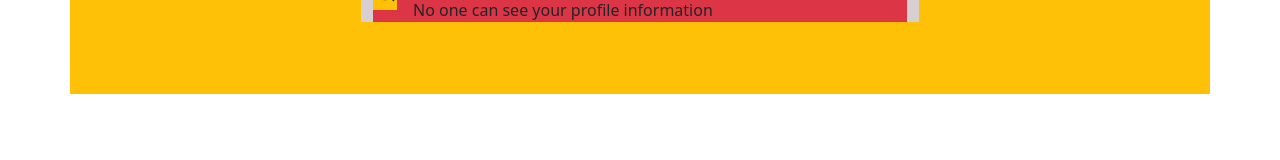
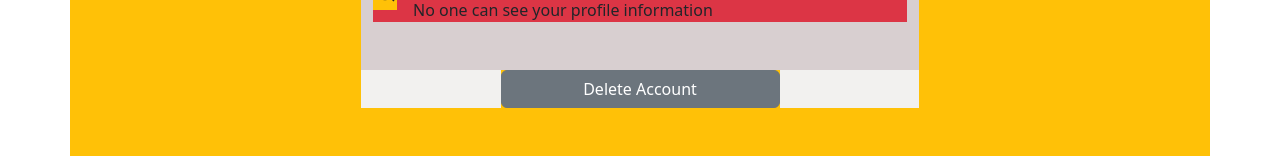
Before and after one commit to SDSC-Cali-Coders/Legato, a React (Create React App) app in the folder frontend/: page / in a window 1280 px wide. Shown: the part 658-818 px from the top of the page. Built offline with nearby package versions, Linux system fonts and the light colour scheme; a web font is replaced by a local one.

Commit message:
Delete account button added

```diff
--- a/frontend/src/components/settings/EditView.jsx
+++ b/frontend/src/components/settings/EditView.jsx
@@ -93,6 +93,15 @@ const EditView = (props) => {
                         </div>
 
                         {/* Row: Delete Acc button */}
+                        <div className="row bg-light my-5">
+                            <div className="col-3"></div>
+                            <div className="col-6 bg-warning">
+                                <div className="row">
+                                    <Button className='w-auto' text="Delete Account"/>
+                                </div>
+                            </div>
+                            <div className="col-3"></div>
+                        </div>
                     </div>
                 </div>
             </div>
```
